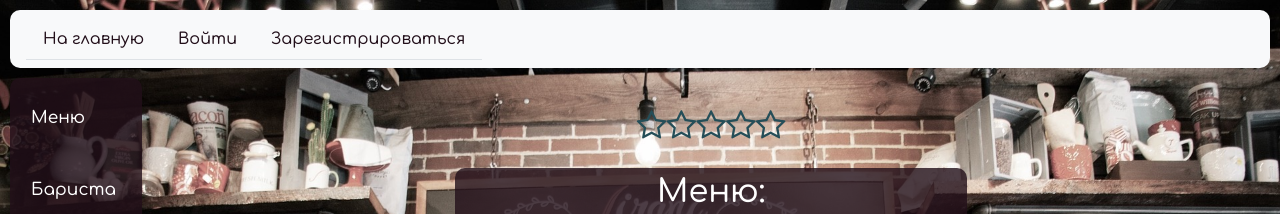
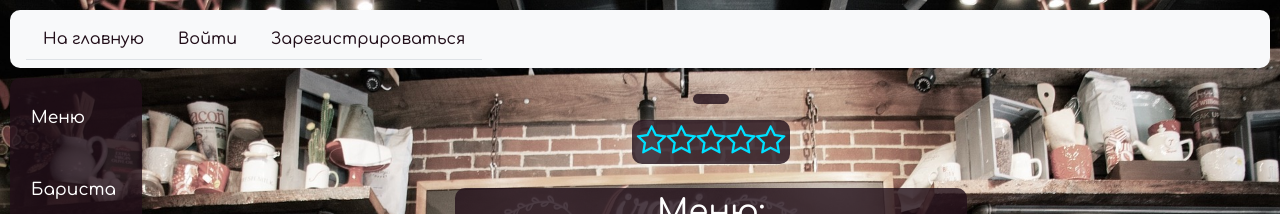
Before and after one commit to anbochkarev1991/coffee-search, a React (Create React App) app in the folder client/: page /cafes/1/menu in a window 1280 px wide. Shown: the top 214 px of the page. Built offline with nearby package versions, Linux system fonts and the light colour scheme; no server answers.

Commit message:
cafe page styles (fav, title)

```diff
--- a/client/src/components/CafePageBar/Comments/Comments.js
+++ b/client/src/components/CafePageBar/Comments/Comments.js
@@ -24,9 +24,7 @@ export default function Comments({ id }) {
     const response = await fetch(`/api/cafes/${idCafe}/comments`);
     const result = await response.json();
     if (result.comments) {
-      const data = result.comments.filter(
-        (comment) => comment.cafe === idCafe,
-      );
+      const data = result.comments.filter((comment) => comment.cafe === idCafe);
       dispatch(loadCafeComments(data, idCafe));
     }
   }
@@ -128,7 +126,7 @@ export default function Comments({ id }) {
               <p>Автор: {comment.author.login}</p>
               {user && (
                 <button
-                  className={styles.addEventBtn}
+                  className="btn btn-light mb-2 btn-sm"
                   id={comment._id}
                   onClick={() => deleteCommentCafe(comment._id)}
                 >
--- a/client/src/pages/cafe/cafe.js
+++ b/client/src/pages/cafe/cafe.js
@@ -97,7 +97,7 @@ export default function CafePage() {
               className={
                 user.favorites.includes(id)
                   ? 'btn btn btn-outline-danger my-2 my-sm-0'
-                  : 'btn btn btn-outline-dark my-2 my-sm-0'
+                  : 'btn btn btn-outline-light my-2 my-sm-0'
               }
               onClick={
                 user.favorites.includes(id)
--- a/client/src/pages/cafe/cafe.module.css
+++ b/client/src/pages/cafe/cafe.module.css
@@ -5,6 +5,9 @@
 }
 
 .cafeTitle {
+  background: rgba(34, 15, 26, 0.8);
+  padding: 5px;
+  border-radius: 10px;
   display: flex;
   flex-direction: row;
   justify-content: center;
@@ -13,14 +16,17 @@
 
 h1 {
   text-align: center;
-  color: #000000;
+  color: #ffffff;
   margin: 0 1vw;
   font-weight: bolder;
 }
 
 .rating {
-  color: #254e58;
+  color: #00e1ff;
   margin-bottom: 3vh;
+  background: rgba(34, 15, 26, 0.8);
+  padding: 5px;
+  border-radius: 10px;
 }
 
 .rating:hover {
```
